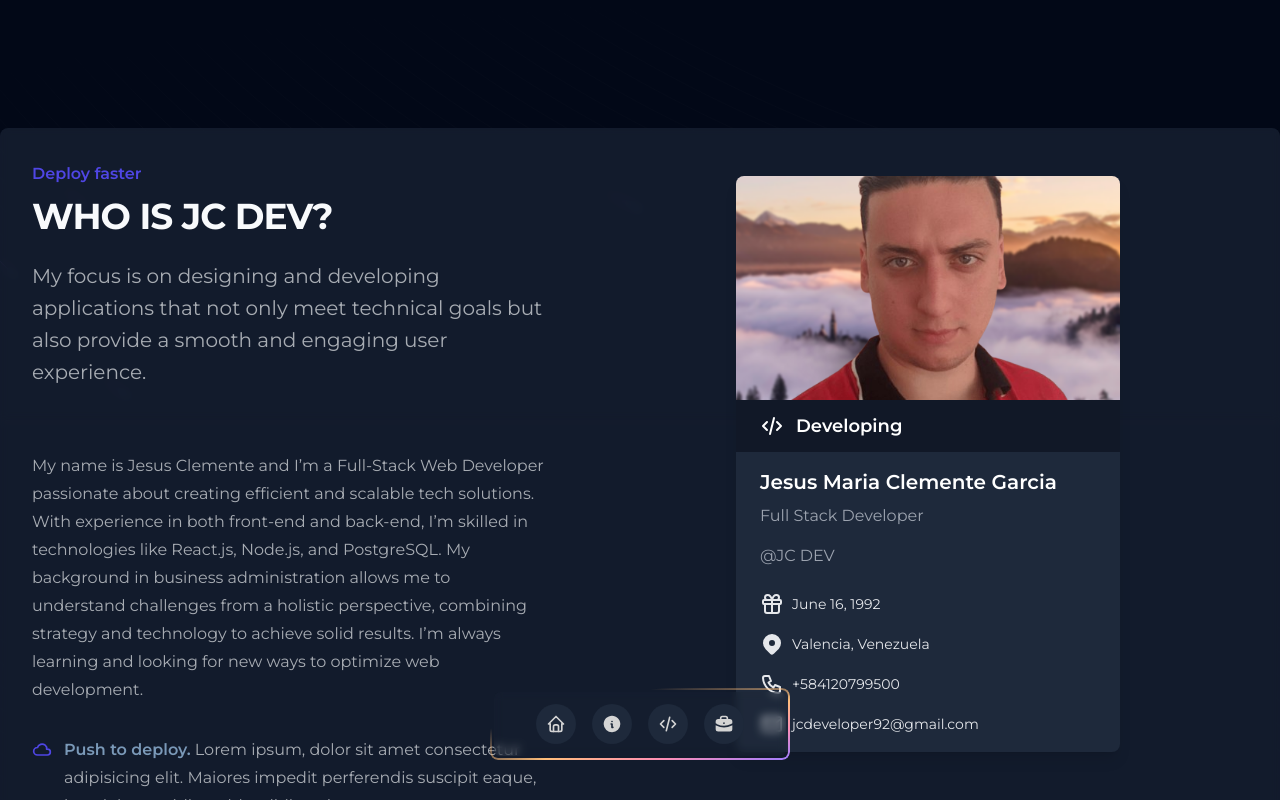
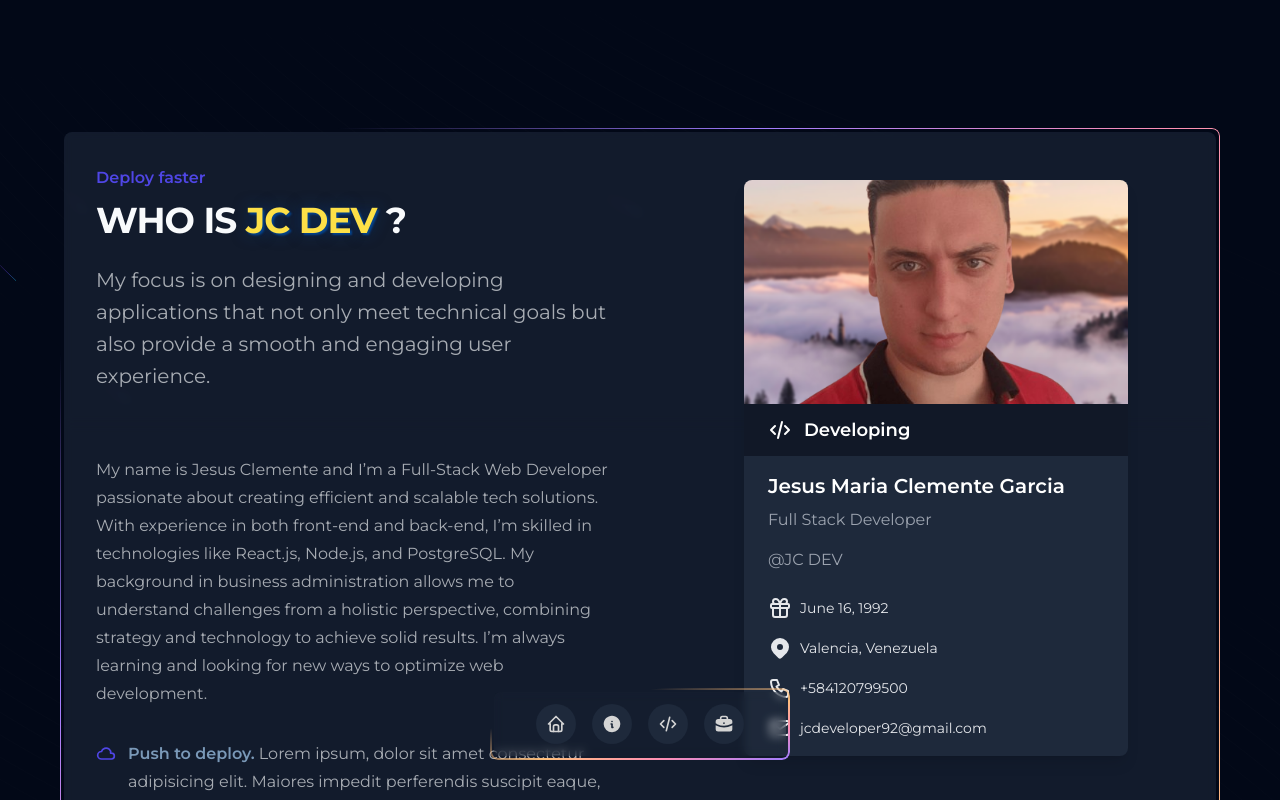
Before and after one commit to jcdev92/jcdev-portfolio, a Next.js app: page /about in a window 1280 px wide. Shown: the top 800 px of the page. Built offline with nearby package versions, Linux system fonts and the light colour scheme.

Commit message:
updt: update many styles into the about section

```diff
--- a/app/about/AboutSection.tsx
+++ b/app/about/AboutSection.tsx
@@ -1,20 +1,22 @@
 import ContactCard from "@/components/ui/contact/card/ContactCard";
 import { IconCloud, IconLockAccess, IconServer } from "@tabler/icons-react";
 import { profile } from "@/lib/data/data";
+import ShineBorder from "@/components/magicui/shine-border";
 
 export default function AboutSection() {
-  const { slogan, aboutMe } = profile;
+  const { slogan, aboutMe, alias } = profile;
   return (
     <div className="relative isolate overflow-hidden px-6 py-24 sm:py-32 lg:overflow-visible lg:px-0">
-      <div className="mx-auto grid max-w-2xl grid-cols-1 gap-x-8 lg:mx-0 lg:max-w-none lg:grid-cols-2 lg:items-start">
-        <div className="bg-secondary/60 backdrop-blur-sm p-5 rounded-lg lg:rounded-b-none lg:col-span-2 lg:col-start-1 lg:row-start-1 lg:mx-auto lg:grid lg:w-full lg:max-w-7xl lg:grid-cols-2 lg:gap-x-8 lg:p-8">
+      <div className="flex w-full items-center justify-center">
+      <ShineBorder color={["#A07CFE", "#FE8FB5", "#FFBE7B"]} className="mx-auto grid max-w-2xl grid-cols-1 gap-x-8 lg:mx-0 lg:max-w-none lg:grid-cols-2 lg:items-start">
+        <div className="bg-secondary/60 backdrop-blur-sm p-5 rounded-t-lg rounded-b-none lg:col-span-2 lg:col-start-1 lg:row-start-1 lg:mx-auto lg:grid lg:w-full lg:max-w-7xl lg:grid-cols-2 lg:gap-x-8 lg:p-8">
           <div className="lg:pr-4">
             <div className="lg:max-w-lg">
               <p className="text-base font-semibold leading-7 text-indigo-600">
                 Deploy faster
               </p>
               <h1 className="mt-2 text-3xl font-bold tracking-tight text-foreground sm:text-4xl">
-                WHO IS JC DEV?
+                WHO IS <span className="text-yellow-300 text-shadow-alias">{alias}</span> ?
               </h1>
               <p className="mt-6 text-xl leading-8 text-card-foreground/65">
                 {slogan}
@@ -22,10 +24,10 @@ export default function AboutSection() {
             </div>
           </div>
         </div>
-        <div className="p-5 lg:-ml-20 lg:p-12 z-10 lg:sticky lg:top-4 lg:col-start-2 lg:row-span-2 lg:row-start-1 lg:overflow-hidden flex justify-center items-center">
+        <div className="bg-secondary/60 backdrop-blur-sm lg:bg-transparent lg:backdrop-blur-none w-full p-5 lg:p-12 z-10 lg:top-4 lg:col-start-2 lg:row-span-2 lg:row-start-1 lg:overflow-hidden flex justify-center items-center">
           <ContactCard />
         </div>
-        <div className="bg-secondary/60 backdrop-blur-sm p-5 rounded-lg lg:rounded-t-none lg:col-span-2 lg:col-start-1 lg:row-start-2 lg:mx-auto lg:grid lg:w-full lg:max-w-7xl lg:grid-cols-2 lg:gap-x-8 lg:p-8">
+        <div className="bg-secondary/60 backdrop-blur-sm w-full p-5 rounded-b-lg rounded-t-none lg:col-span-2 lg:col-start-1 lg:row-start-2 lg:mx-auto lg:grid lg:w-full lg:max-w-7xl lg:grid-cols-2 lg:gap-x-8 lg:p-8">
           <div className="lg:pr-4">
             <div className="max-w-xl text-base leading-7 text-card-foreground/65 lg:max-w-lg">
               <p>
@@ -76,6 +78,7 @@ export default function AboutSection() {
             </div>
           </div>
         </div>
+        </ShineBorder>
       </div>
     </div>
   );
```
